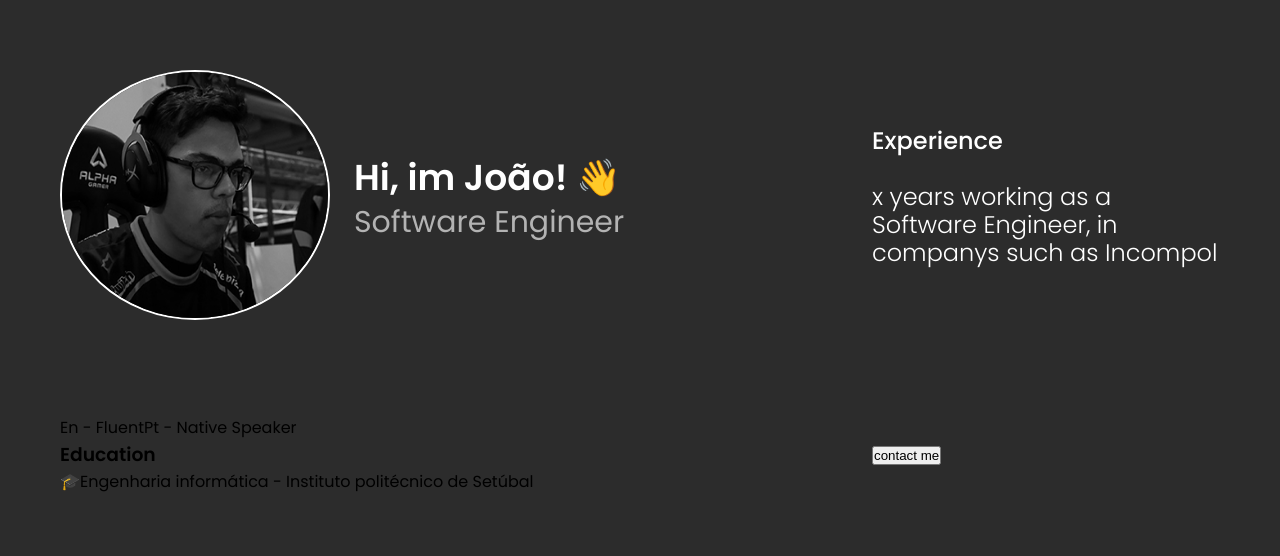
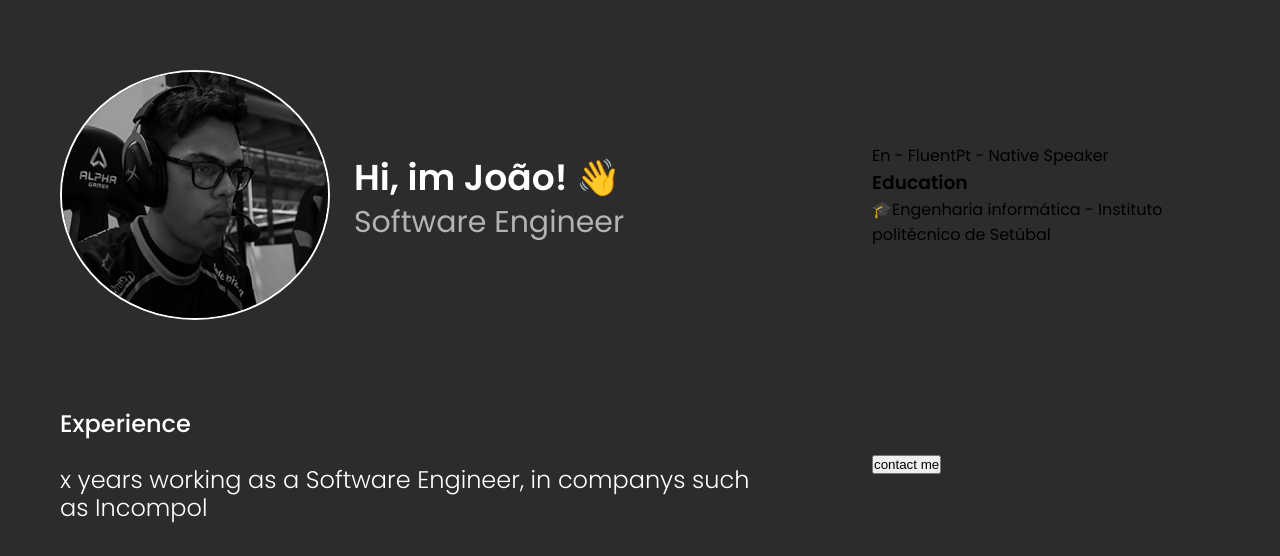
Before and after one commit to Irusou/my-portfolio, a Next.js app: page / in a window 1280 px wide. Shown: the top 556 px of the page. Built offline with nearby package versions, Linux system fonts and the light colour scheme.

Commit message:
alt: experience style

```diff
--- a/src/app/components/experience/experience.scss
+++ b/src/app/components/experience/experience.scss
@@ -3,7 +3,7 @@
 	flex-direction: column;
 	align-items: center;
 
-	grid-area: "experience";
+	grid-area: experience;
 
 	p {
 		font-weight: 300;
```
